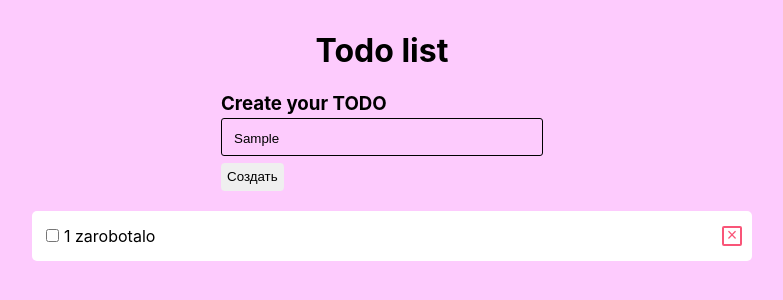
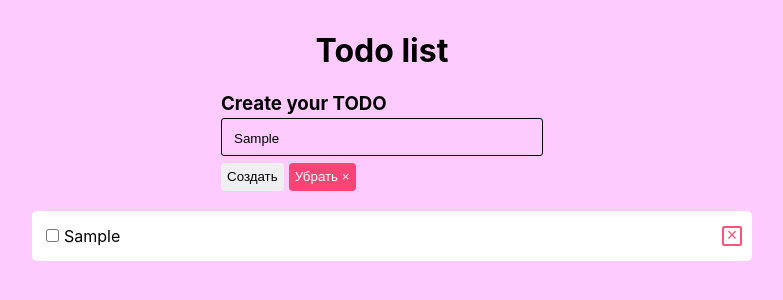
Before and after one commit to abysswalker1/test-todo, a React (Create React App) app: page / in a window 1280 px wide. Both pictures are taken after typing "Sample" into the empty fields and a click on the button "Создать". Shown: the top 300 px of the page, without its empty margins (258-1041 px from the left). Built offline with nearby package versions, Linux system fonts and the light colour scheme.

Commit message:
pre-full app

```diff
--- a/src/App.tsx
+++ b/src/App.tsx
@@ -1,7 +1,10 @@
-import React, {createContext, useContext} from 'react';
+import React from 'react';
 import './App.scss';
 import TodoList from './components/TodoList'
 import Form from './components/Form'
+import TodoState from './store/TodoState'
+import FormState from './store/FormState'
+import {TodoContext} from './context'
 
 function App() {
   return (
@@ -15,7 +18,6 @@ function App() {
             <TodoList />
           </div>
       </div>
-
     </div>
   );
 }
--- a/src/components/Form.tsx
+++ b/src/components/Form.tsx
@@ -2,25 +2,26 @@ import React from 'react';
 import './form.scss'
 import {observer} from 'mobx-react-lite'
 import TodoState from '../store/TodoState';
-import {Todo} from '../models'
-
+import FormState from '../store/FormState'
 
 const Form = observer(() => {
 
   const submitHandler = (event: React.FormEvent) => {
     event.preventDefault();
-
+    if(FormState.title.trim()) {
+      addNewTodo()
+    }
   }
 
-  // const changeHandler = (event: React.KeyboardEvent<HTMLInputElement>) => {
-  //   TitleObserver.storeInputValue(3)
-  // }
+   const changeHandler = (event: React.ChangeEvent<HTMLInputElement>) => {
+     FormState.onchange(event.target.value)
+   }
 
   const addNewTodo = () => {
     TodoState.addTodo({
       userId : 1,
       id: 0,
-      title: 'zarobotalo',
+      title: '',
       completed: false
     })
   }
@@ -29,13 +30,15 @@ const Form = observer(() => {
     <form className="form" onSubmit={submitHandler}>
       <h3 className="form__title">Create your TODO</h3>
       <div className="form__input-wrap">
-        <input type="text" className="form__input"/>
+        <input type="text" className="form__input" onChange={changeHandler} />
       </div>
-      <button className="form__btn btn-accept"
-              onClick={addNewTodo}>
+      <button className="form__btn btn-accept" type="submit" >
         Создать
       </button>
-      <button className="form__btn btn-delite">
+      <button className="form__btn btn-delite" type="reset"
+              onClick={() => FormState.clear()}
+              style={FormState.title ? {display: 'inline-block'} : {display: 'none'}}
+              >
         Убрать &times;
       </button>
     </form>
--- a/src/components/TodoItem.tsx
+++ b/src/components/TodoItem.tsx
@@ -1,5 +1,5 @@
 import './todoItem.scss'
-import { Todo } from '../models'
+import { Todo } from '../types'
 import TodoState from '../store/TodoState'
 import {observer} from 'mobx-react-lite'
 
@@ -14,7 +14,7 @@ const TodoItem: React.FC<TodoProps> = observer(({todo}) => {
       <label className="todo-item__wrap" htmlFor="completed">
         <input type="checkbox" id="completed" className="todo-item__completed" onChange={()=>TodoState.completed(todo)}/>
         <span className="todo-item__title" style={todo.completed ? {textDecoration : 'line-through'} : {}}>
-          {todo.id} {todo.title}
+          {todo.title}
         </span>
       </label>
       <button className="todo-item__btn" type="button" onClick={()=>TodoState.removeTodo(todo.id)}>
--- a/src/components/TodoList.tsx
+++ b/src/components/TodoList.tsx
@@ -1,14 +1,16 @@
-import React from 'react';
+import React, {useContext} from 'react';
 import './todoList.scss';
 import TodoItem from './TodoItem'
 import {observer} from 'mobx-react-lite'
-import TodoState from '../store/TodoState';
+import {TodoContext} from '../context'
+import TodoState from '../store/TodoState'
 
 const TodoList = observer(() => {
+
   return (
     <div className="todo-list">
-      {TodoState.todos.map((todo, index) => {
-        return <TodoItem todo={todo} key={index}/>
+      {TodoState.todos.map(todo => {
+        return <TodoItem todo={todo} key={todo.id}/>
       })}
     </div>
   );
--- a/src/components/form.scss
+++ b/src/components/form.scss
@@ -28,7 +28,6 @@
     &.btn-delite {
       background: rgba(246, 13, 62, 0.7);
       color: #fff;
-      display: none;
     }
   }
 }
--- /dev/null
+++ b/src/context.ts
@@ -0,0 +1,4 @@
+import React, {createContext} from "react";
+import {Context} from './types'
+
+export const TodoContext = createContext<Context>({})
--- a/src/store/FormState.ts
+++ b/src/store/FormState.ts
@@ -2,12 +2,19 @@ import { makeAutoObservable } from "mobx";
 
 class FormState {
 
-  title = ''
+  title : string = ''
 
   constructor() {
     makeAutoObservable(this)
   }
 
+  onchange(text: string) {
+    this.title = text
+  }
+
+  clear() {
+    this.title = ''
+  }
 }
 
-export default FormState
+export default new FormState
--- a/src/store/TodoState.ts
+++ b/src/store/TodoState.ts
@@ -1,5 +1,6 @@
 import { makeAutoObservable } from "mobx";
-import {Todo} from '../models'
+import {Todo} from '../types'
+import FormState from "./FormState";
 
 class TodoState {
   todos : Todo[] = []
@@ -16,6 +17,7 @@ class TodoState {
 
   addTodo(item: Todo) {
     item.id = this.getId()
+    item.title = FormState.title
     this.todos.push(item)
   }
 
--- a/src/models.ts
+++ b/src/types.ts
@@ -4,3 +4,7 @@ export interface Todo {
   title: string,
   completed: boolean,
 }
+
+export interface Context {
+
+}
```
Lines whose indentation alone changed are shown as unchanged.
